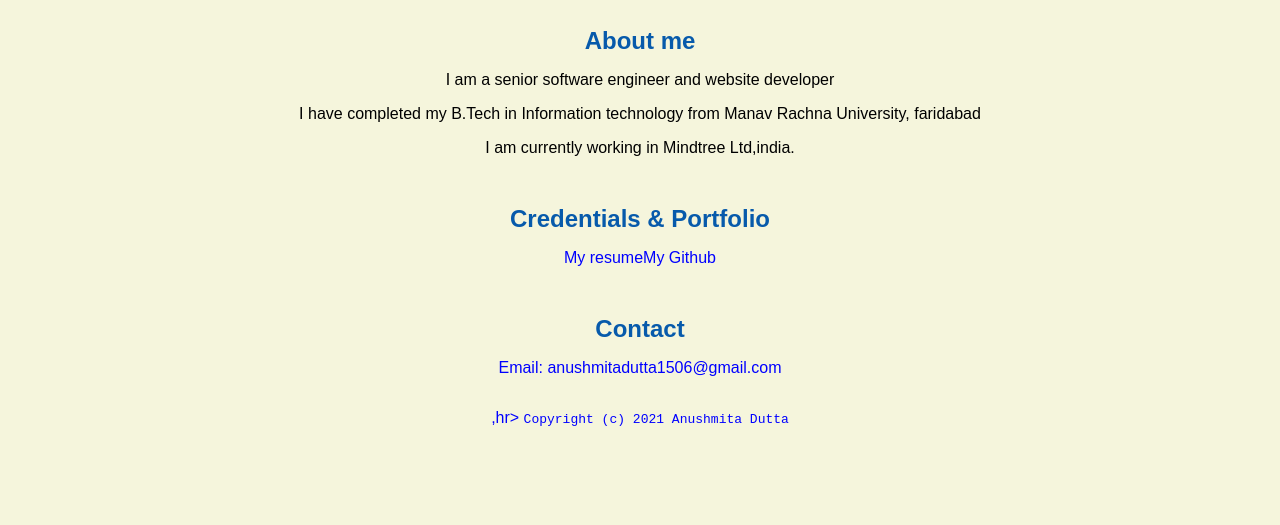
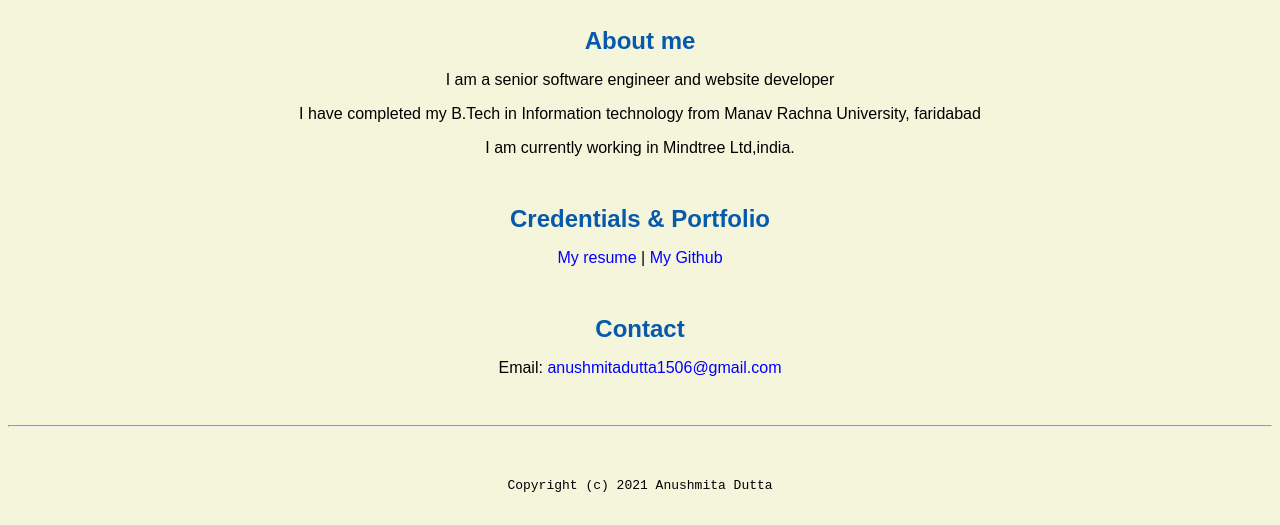
Before and after one commit to Anushmita1935/Anushmita1935.githu.io, a plain HTML site: page index.html in a window 1280 px wide. Shown: the part 516-1041 px from the top of the page. Before the commit the page ends 975 px from the top, so only its background shows below. Drawn offline with Linux system fonts and the light colour scheme.

Commit message:
Update index.html

```diff
--- a/index.html
+++ b/index.html
@@ -22,13 +22,13 @@
     <p>I have completed my B.Tech in Information technology from Manav Rachna University, faridabad</p>
     <p>I am currently working in Mindtree Ltd,india.</p>
     <h2>Credentials & Portfolio</h2>
-    <p><a href="resume.html">My resume</a. | <a href="https://github.com/Anushmita1935">My Github</p>
+    <p><a href="resume.html">My resume</a> | <a href="https://github.com/Anushmita1935">My Github</a></p>
     <h2>Contact</h2>
-    <p>Email: <a href="mailto:anushmitadutta1506@gmail.com">anushmitadutta1506@gmail.com</a.</p>
+    <p>Email: <a href="mailto:anushmitadutta1506@gmail.com">anushmitadutta1506@gmail.com</a></p>
   </body>
 
   <footer>
-    ,hr>
+    <hr>
     <code>Copyright (c) 2021 Anushmita Dutta</code>
   </footer>
 
```
